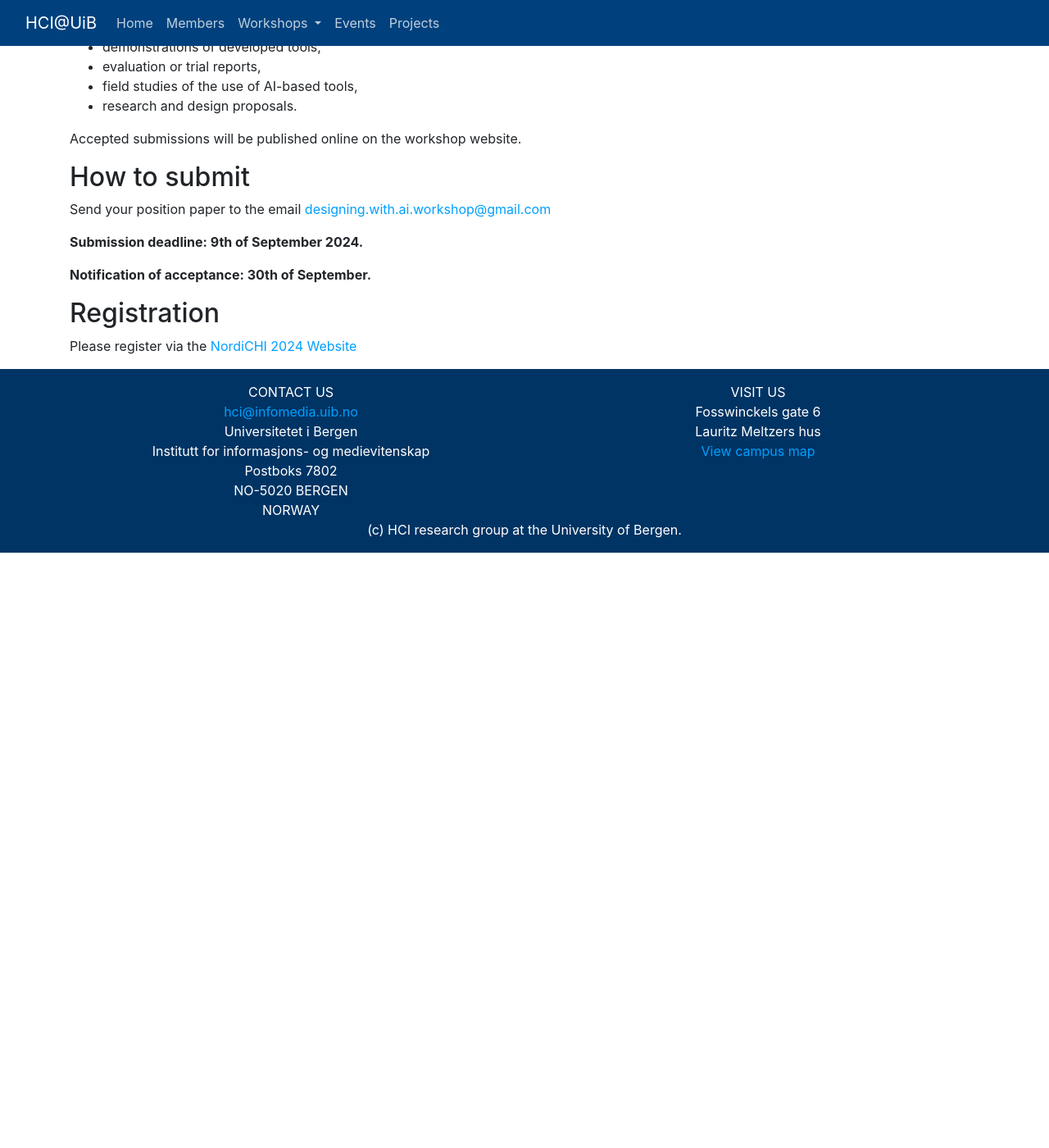
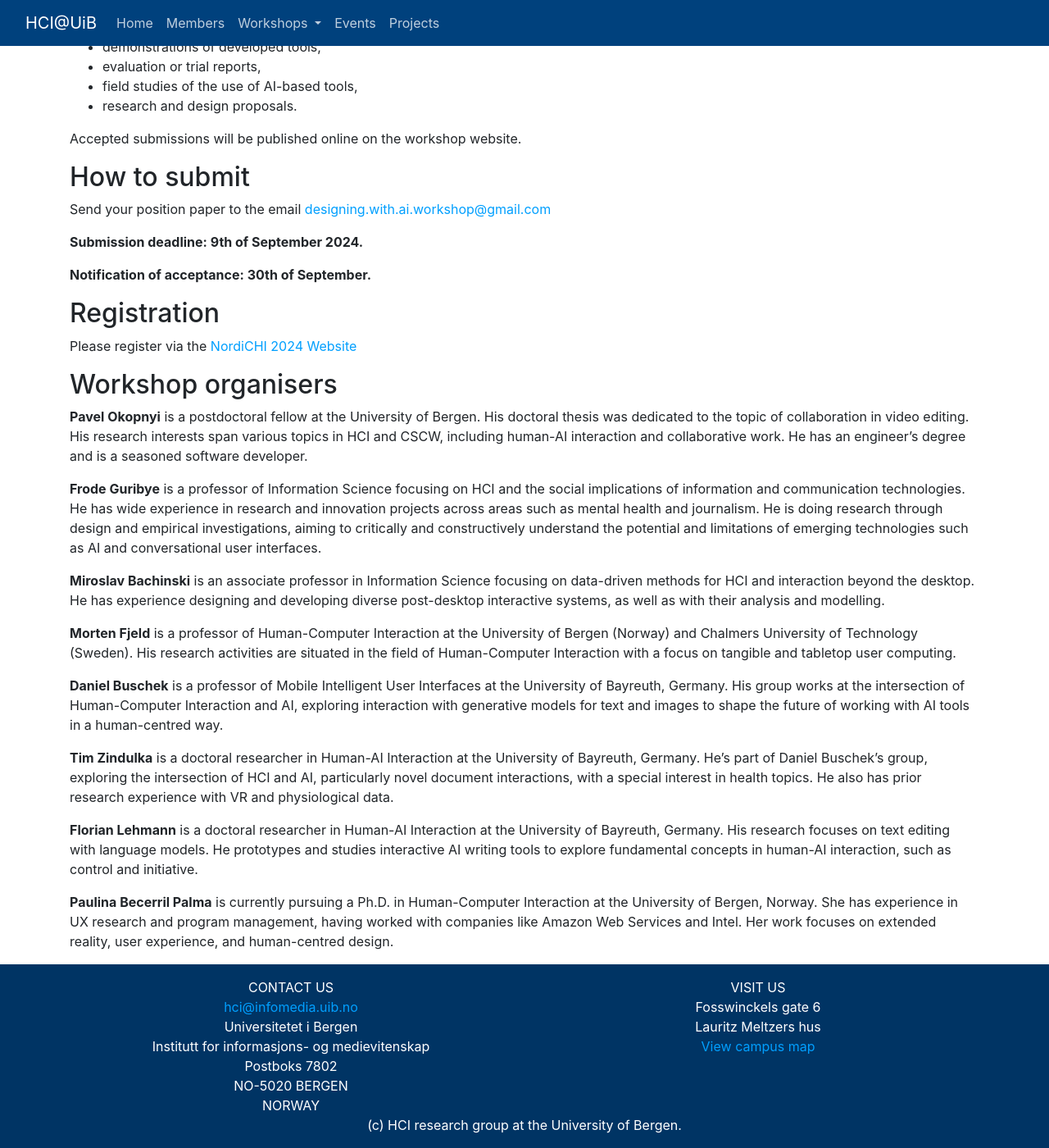
Before and after one commit to BergenHCI/bergenhci.github.io, a Jekyll site: the page built from ws/designing_with_ai.md, in a window 1280 px wide and 1400 px high, scrolled down 1345 px. Shown: the whole window at 82% size. Built offline with Jekyll 4.4.1, drawn with Linux system fonts in a browser that asks for light colours; our own code applies the rules of GitHub Pages for plain Markdown files; before the commit the page ends 2019 px from its top, so only the background shows below that.

Commit message:
update organisers

```diff
--- a/ws/designing_with_ai.md
+++ b/ws/designing_with_ai.md
@@ -60,3 +60,21 @@ Send your position paper to the email [designing.with.ai.workshop@gmail.com](mai
 ## Registration
 
 Please register via the [NordiCHI 2024 Website](https://www.nordichi2024.se)
+
+## Workshop organisers
+
+**Pavel Okopnyi** is a postdoctoral fellow at the University of Bergen. His doctoral thesis was dedicated to the topic of collaboration in video editing. His research interests span various topics in HCI and CSCW, including human-AI interaction and collaborative work. He has an engineer's degree and is a seasoned software developer.
+
+**Frode Guribye** is a professor of Information Science focusing on HCI and the social implications of information and communication technologies. He has wide experience in research and innovation projects across areas such as mental health and journalism. He is doing research through design and empirical investigations, aiming to critically and constructively understand the potential and limitations of emerging technologies such as AI and conversational user interfaces.
+
+**Miroslav Bachinski** is an associate professor in Information Science focusing on data-driven methods for HCI and interaction beyond the desktop. He has experience designing and developing diverse post-desktop interactive systems, as well as with their analysis and modelling.
+
+**Morten Fjeld** is a professor of Human-Computer Interaction at the University of Bergen (Norway) and Chalmers University of Technology (Sweden). His research activities are situated in the field of Human-Computer Interaction with a focus on tangible and tabletop user computing.
+
+**Daniel Buschek** is a professor of Mobile Intelligent User Interfaces at the University of Bayreuth, Germany. His group works at the intersection of Human-Computer Interaction and AI, exploring interaction with generative models for text and images to shape the future of working with AI tools in a human-centred way.
+
+**Tim Zindulka** is a doctoral researcher in Human-AI Interaction at the University of Bayreuth, Germany. He's part of Daniel Buschek's group, exploring the intersection of HCI and AI, particularly novel document interactions, with a special interest in health topics. He also has prior research experience with VR and physiological data.
+
+**Florian Lehmann** is a doctoral researcher in Human-AI Interaction at the University of Bayreuth, Germany. His research focuses on text editing with language models. He prototypes and studies interactive AI writing tools to explore fundamental concepts in human-AI interaction, such as control and initiative.
+
+**Paulina Becerril Palma** is currently pursuing a Ph.D. in Human-Computer Interaction at the University of Bergen, Norway. She has experience in UX research and program management, having worked with companies like Amazon Web Services and Intel. Her work focuses on extended reality, user experience, and human-centred design.
```
